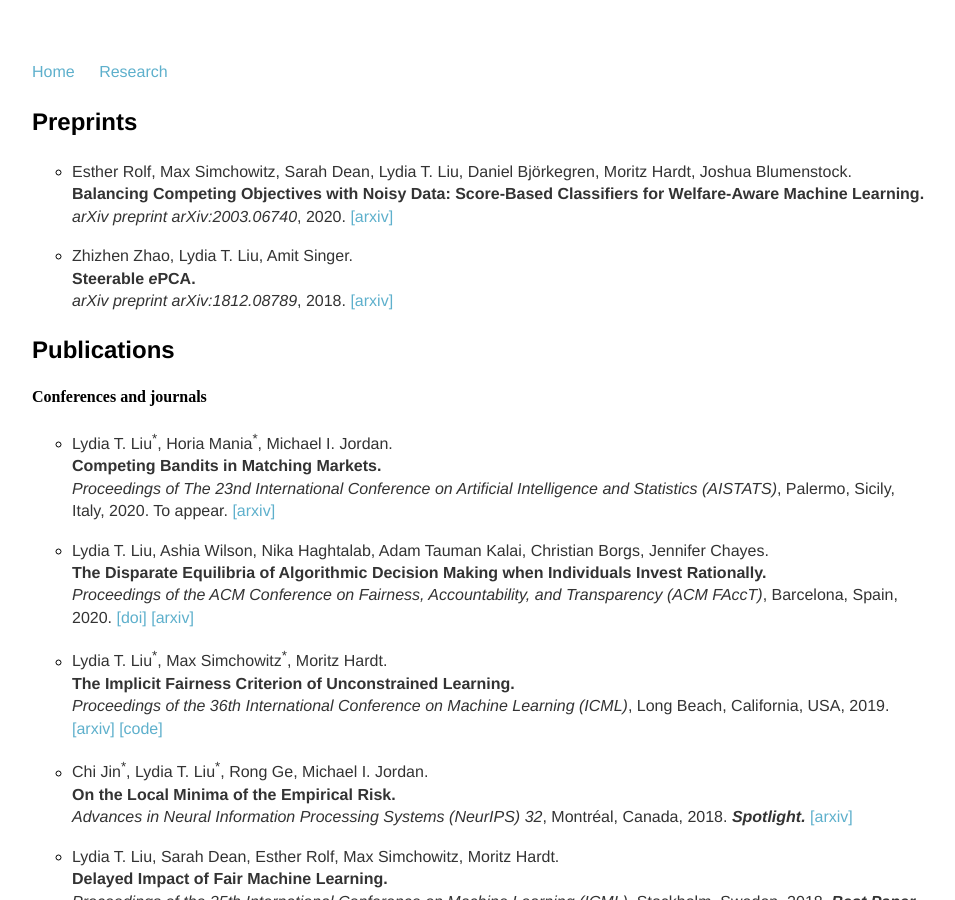
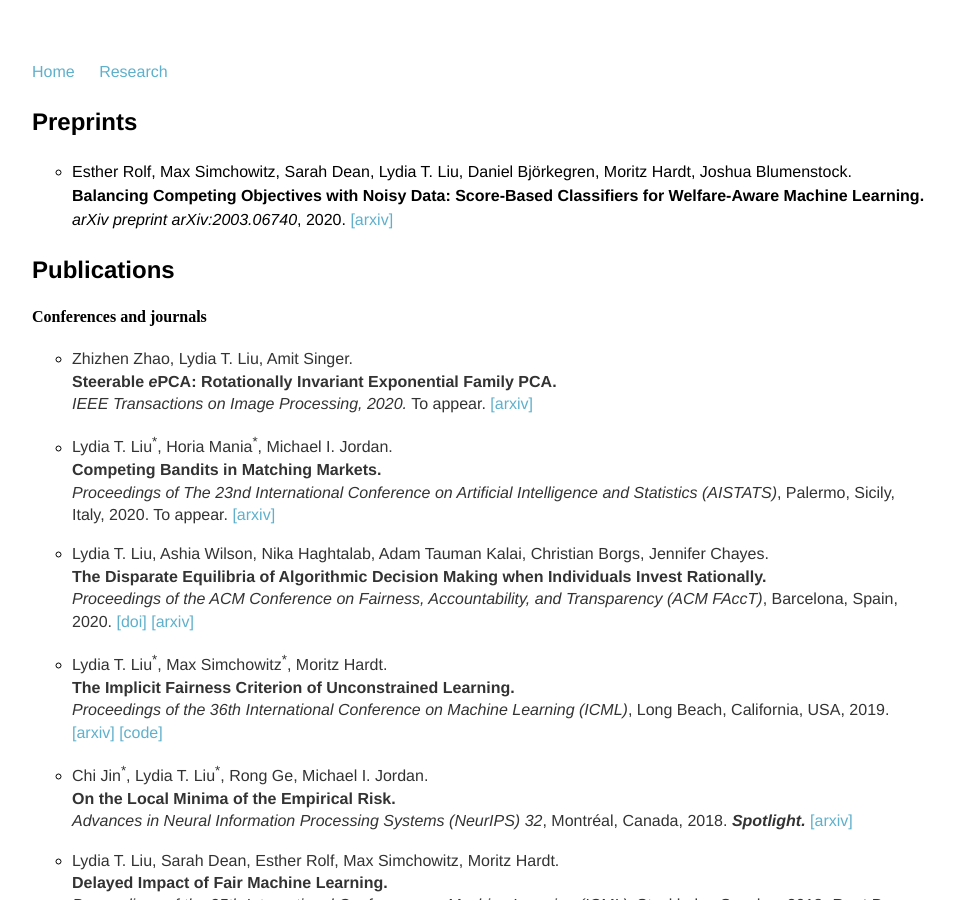
Before and after one commit to serenalwang/serenalwang.github.io, a Jekyll site: the page built from projects.md, in a window 1280 px wide and 900 px high. Shown: the whole window, without its empty margins (160-1115 px from the left). Built offline with Jekyll 4.4.1, drawn with Linux system fonts in a browser that asks for light colours.

Commit message:
Update projects.md

```diff
--- a/projects.md
+++ b/projects.md
@@ -9,13 +9,13 @@ title: Research
 **Balancing Competing Objectives with Noisy Data: Score-Based Classifiers for Welfare-Aware Machine Learning.**
 *arXiv preprint arXiv:2003.06740*, 2020. [[arxiv]](https://arxiv.org/abs/2003.06740)
 
-* Zhizhen Zhao, Lydia T. Liu, Amit Singer.
-**Steerable *e*PCA.**
-*arXiv preprint arXiv:1812.08789*, 2018. [[arxiv]](https://arxiv.org/abs/1812.08789)
-
 ### Publications
 
 #### Conferences and journals
+
+* Zhizhen Zhao, Lydia T. Liu, Amit Singer.
+**Steerable *e*PCA: Rotationally Invariant Exponential Family PCA.**
+*IEEE Transactions on Image Processing, 2020.* To appear. [[arxiv]](https://arxiv.org/abs/1812.08789)
 
 * Lydia T. Liu<sup>\*</sup>, Horia Mania<sup>\*</sup>, Michael I. Jordan.
 **Competing Bandits in Matching Markets.**
@@ -58,7 +58,6 @@ title: Research
 *<sup>\*</sup>equal contribution*
 
 
-
 ### Blog posts
 
 * [**When bias begets bias: A source of negative feedback loops in AI systems.**](https://www.microsoft.com/en-us/research/blog/when-bias-begets-bias-a-source-of-negative-feedback-loops-in-ai-systems/) *Microsoft Research Blog.* Jan 2020.
```
